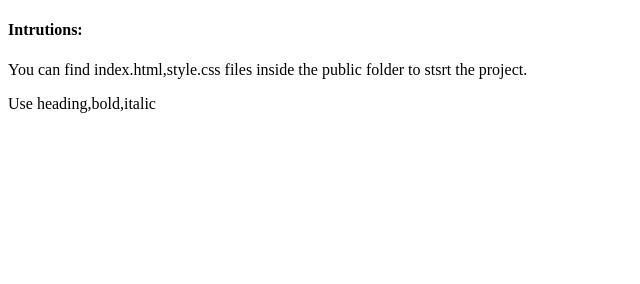
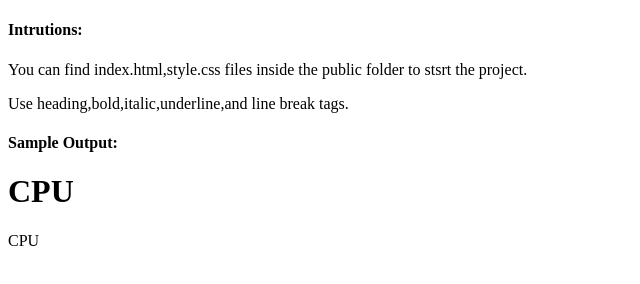
Before and after one commit to iamneo-production/dbdadbecbacccdfcadaeccdfffebaeceaec, a website: page public/index.html in a window 1280 px wide. Shown: the whole page, without its empty margins (0-640 px from the left). Drawn offline with Linux system fonts and the light colour scheme.

Commit message:
Backup Commit

```diff
--- a/public/index.html
+++ b/public/index.html
@@ -10,6 +10,9 @@
 <body>
     <h4>Intrutions:</h4>
     <p>You can find index.html,style.css files inside the public folder to stsrt the project.</p>
-    <nextp>Use heading,bold,italic</nextp>
+    <nextp>Use heading,bold,italic,underline,and line break tags.</nextp>
+    <h4>Sample Output:</h4>
+    <h1>CPU</h1>
+    <p>CPU</p>
 </body>
 </html>
```
